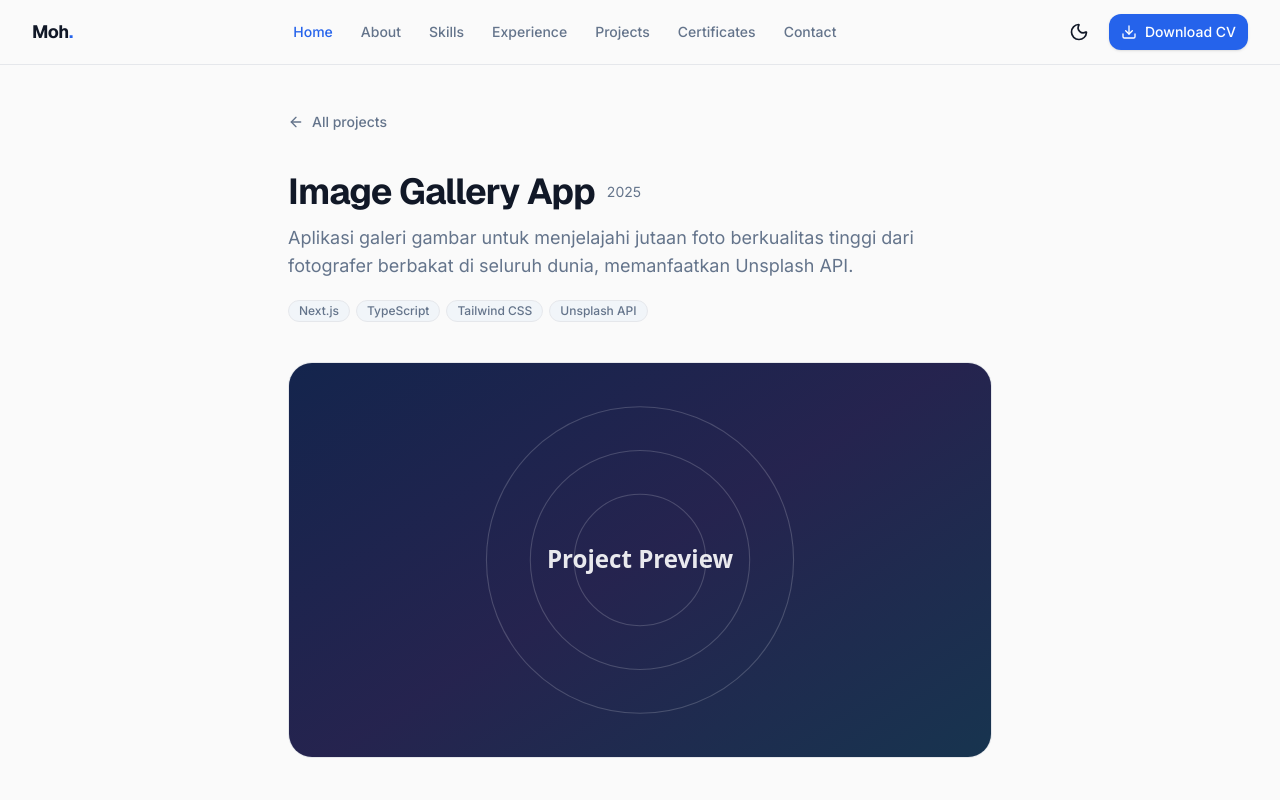
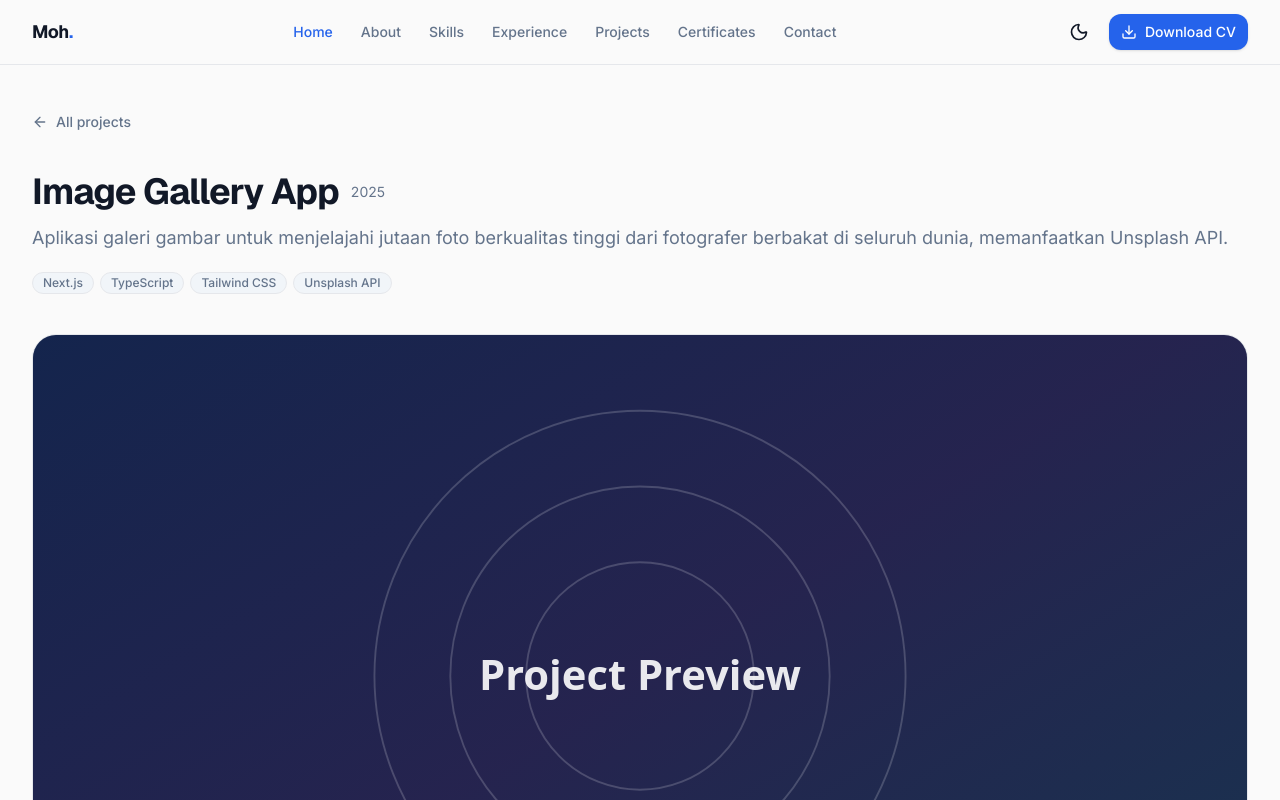
Before and after one commit to adeluindra/portfolio, a Next.js app: page /projects/image-gallery-app in a window 1280 px wide. Shown: the top 800 px of the page. Built offline with nearby package versions, Linux system fonts and the light colour scheme.

Commit message:
update page detail project

```diff
--- a/src/app/projects/[slug]/page.tsx
+++ b/src/app/projects/[slug]/page.tsx
@@ -56,7 +56,7 @@ export default async function ProjectDetailPage({
 
   return (
     <article className="py-20 sm:py-28">
-      <Container className="max-w-3xl">
+      <Container>
         <Link
           href="/projects"
           className="mb-10 inline-flex items-center gap-2 text-sm font-medium text-muted-foreground transition-colors hover:text-foreground"
@@ -121,7 +121,7 @@ export default async function ProjectDetailPage({
             src={project.thumbnail}
             alt={`${project.title} preview`}
             fill
-            sizes="(min-width: 768px) 768px, 100vw"
+            sizes="(min-width: 1280px) 1216px, 100vw"
             className="object-cover"
             priority
           />
```
